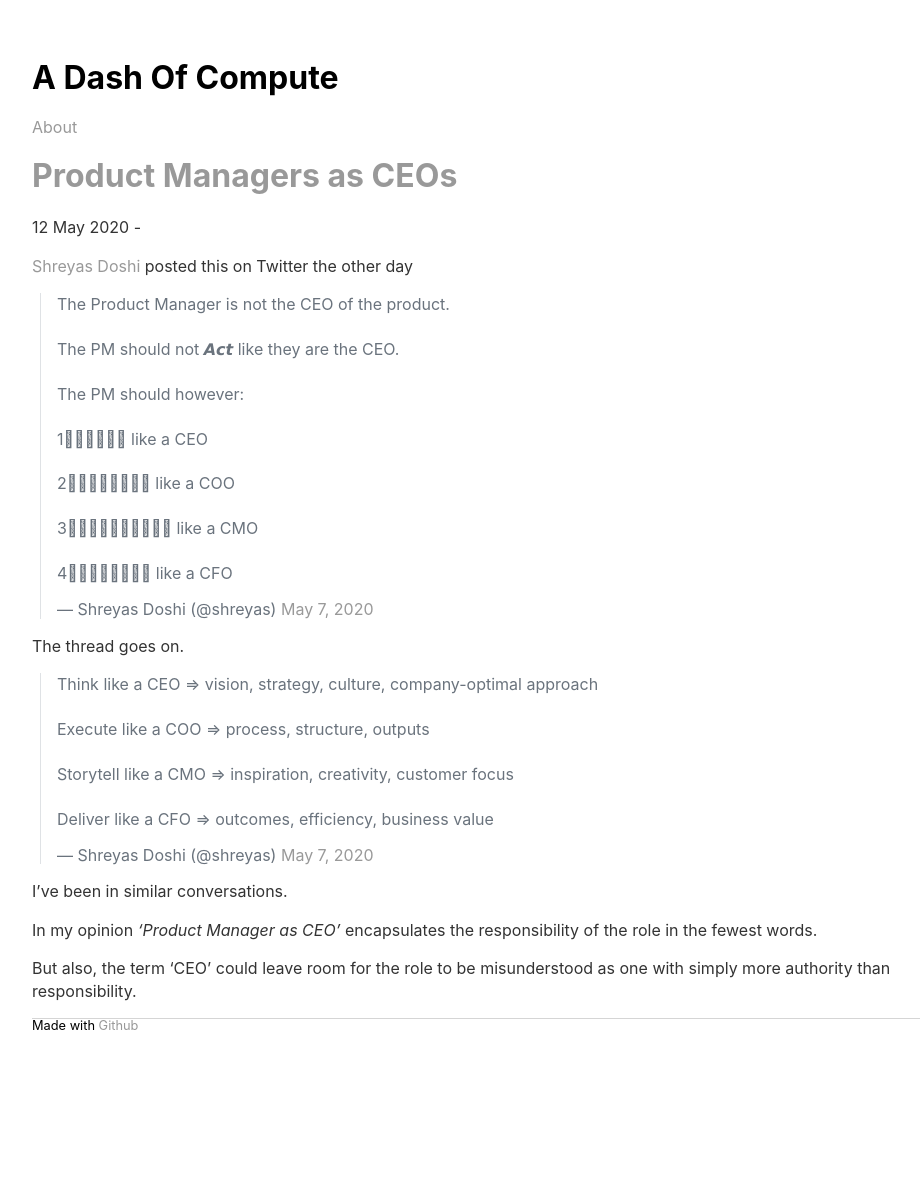
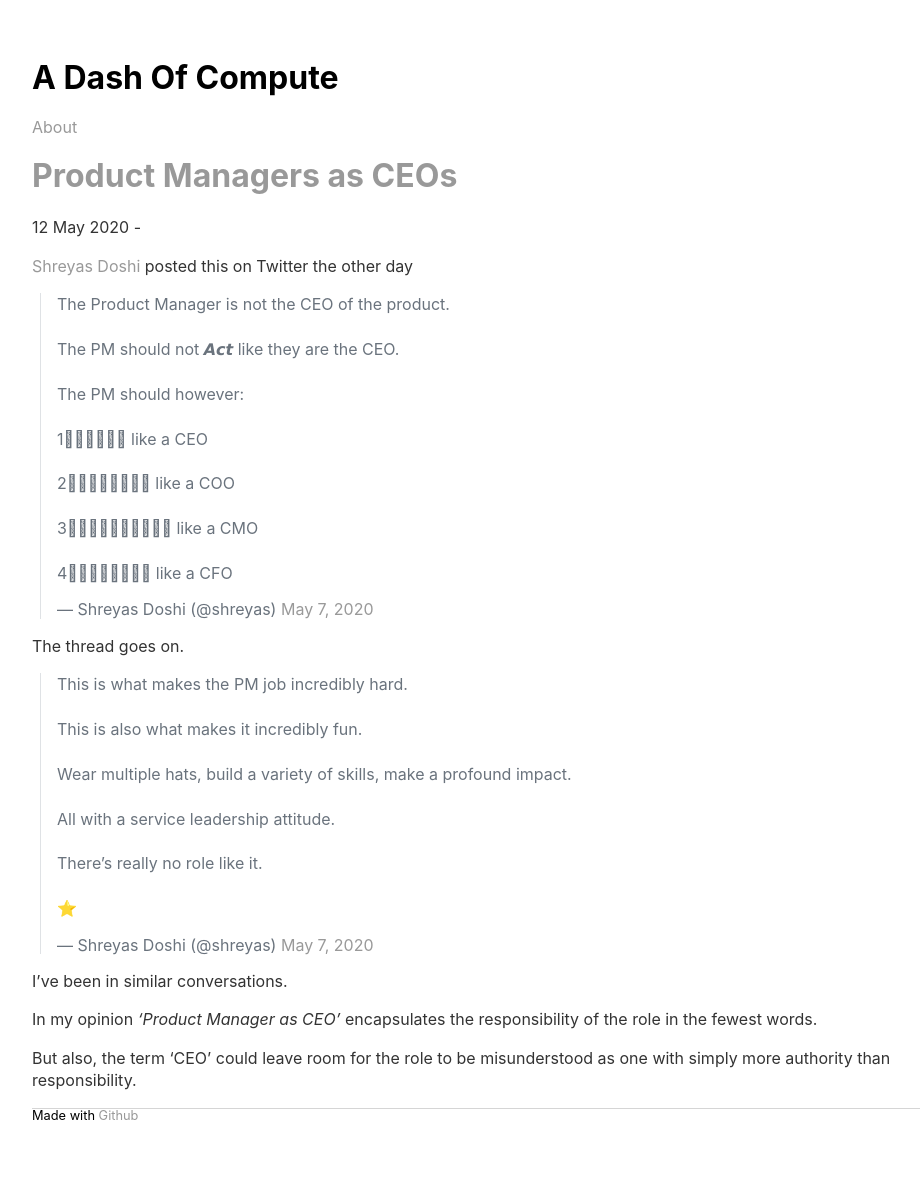
Before and after one commit to sautee/sautee.github.io, a Jekyll site: the page built from _posts/2020-05-12-productceo.md, in a window 1280 px wide. Shown: the whole page, without its empty margins (160-1080 px from the left). Built offline with Jekyll 4.4.1, drawn with Linux system fonts in a browser that asks for light colours; nearby versions of some CDN libraries; library files that are not in the unit come from our copies; comment, search, counter and statistics services are not loaded; before the commit the page ends 1094 px from its top, so only the background shows below that.

Commit message:
Update 2020-05-12-productceo.md

```diff
--- a/_posts/2020-05-12-productceo.md
+++ b/_posts/2020-05-12-productceo.md
@@ -10,7 +10,7 @@ date: 2020-05-12
 
 The thread goes on.
 
-<blockquote class="twitter-tweet"><p lang="en" dir="ltr">Think like a CEO ⇒ vision, strategy, culture, company-optimal approach<br><br>Execute like a COO ⇒ process, structure, outputs<br><br>Storytell like a CMO ⇒ inspiration, creativity, customer focus<br><br>Deliver like a CFO ⇒ outcomes, efficiency, business value</p>&mdash; Shreyas Doshi (@shreyas) <a href="https://twitter.com/shreyas/status/1258212702750535681?ref_src=twsrc%5Etfw">May 7, 2020</a></blockquote> <script async src="https://platform.twitter.com/widgets.js" charset="utf-8"></script>
+<blockquote class="twitter-tweet"><p lang="en" dir="ltr">This is what makes the PM job incredibly hard.<br><br>This is also what makes it incredibly fun.<br><br>Wear multiple hats, build a variety of skills, make a profound impact.<br><br>All with a service leadership attitude.<br><br>There’s really no role like it.<br><br>⭐️</p>&mdash; Shreyas Doshi (@shreyas) <a href="https://twitter.com/shreyas/status/1258212703442616320?ref_src=twsrc%5Etfw">May 7, 2020</a></blockquote> <script async src="https://platform.twitter.com/widgets.js" charset="utf-8"></script>
 
 I've been in similar conversations.
 
```
